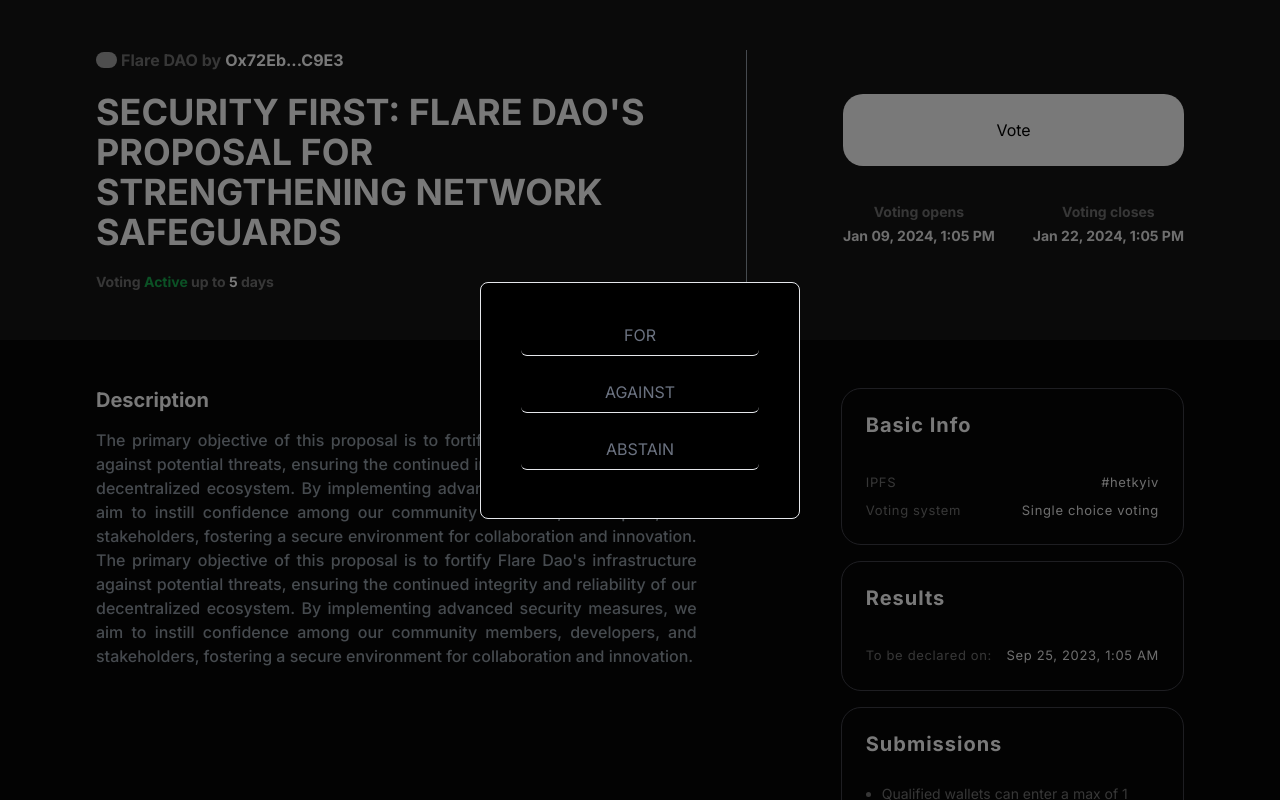
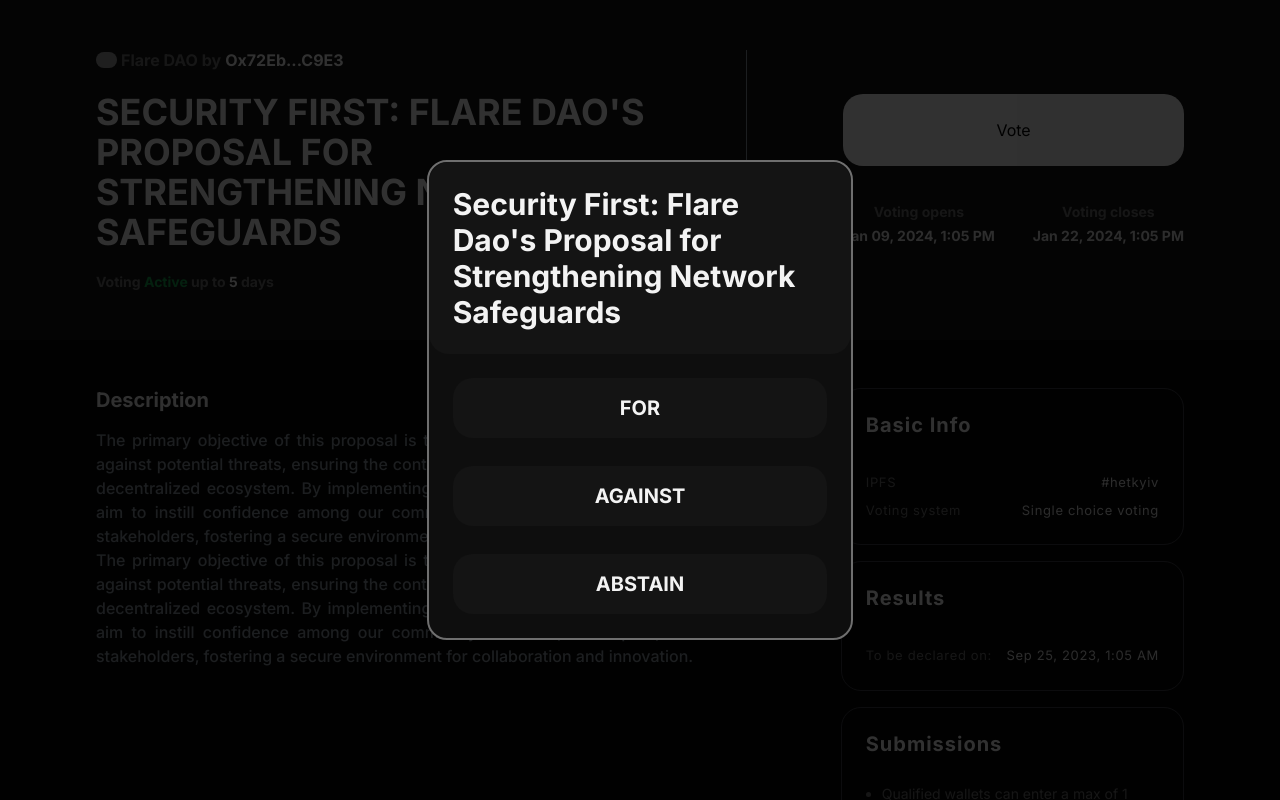
Before and after one commit to aerius-labs/zk-snap-frontend-v2, a Next.js app: page /proposal/1 in a window 1280 px wide. Both pictures are taken after a click on the button "Vote". Built offline with nearby package versions, Linux system fonts and the light colour scheme; grey boxes are pictures that could not be loaded.

Commit message:
feat: completed voting modal

```diff
--- a/src/components/proposalVoting.tsx
+++ b/src/components/proposalVoting.tsx
@@ -47,7 +47,7 @@ const ProposalVoting = () => {
       <hr className='hidden h-60 w-px border-l border-true-gray-700 md:block' />
       <hr className='w-full border-b border-true-gray-700 md:hidden' />
       <div className='flex w-full flex-col gap-5 px-12 py-6 md:w-5/12 md:px-24 md:py-12'>
-        <Vote />
+        <Vote proposalName={proposalName} />
         <div className='flex justify-between text-sm font-bold'>
           <div className='flex flex-col items-center gap-1'>
             <p className='text-true-gray-300'>Voting opens</p>
--- a/src/components/vote.tsx
+++ b/src/components/vote.tsx
@@ -1,21 +1,27 @@
 import { useState } from 'react';
 
-export default function Vote() {
+interface VotingProps {
+  proposalName: string;
+}
+export default function Vote({ proposalName }: VotingProps) {
   const [isVotingModalOpened, setIsVotingModalOpened] = useState(false);
-  const [activeButton, setActiveButton] = useState('');
+  const [activeButton, setActiveButton] = useState<string | null>(null);
 
   const handleOptionClick = (value: string) => {
     setActiveButton(value);
   };
+
   const handleOutsideClick = (e: any) => {
     if (e.target.id === 'modal') {
       setIsVotingModalOpened(false);
     }
   };
+
   const handleVote = () => {
     console.log(activeButton);
     setIsVotingModalOpened(false);
   };
+
   return (
     <div className='mb-4 flex flex-col items-center'>
       <button
@@ -29,15 +35,19 @@ export default function Vote() {
         <div
           id='modal'
           onClick={handleOutsideClick}
-          onKeyDown={handleVote}
-          className='fixed left-0 top-0 flex size-full items-center justify-center bg-black bg-opacity-50'
+          onKeyDown={handleOutsideClick}
+          className='fixed left-0 top-0 flex size-full items-center justify-center bg-black bg-opacity-80'
           role='presentation'
         >
-          <div className='border-custom-purple flex w-3/4 flex-col justify-center rounded-lg border bg-black px-10 py-8 text-center md:w-1/4'>
+          <div className='flex w-5/6 flex-col rounded-[20px] border-2 border-true-gray-300 bg-true-black-700 lg:w-2/6'>
+            <p className='rounded-[20px] bg-true-black-800 p-6 text-3xl font-bold text-true-white-100'>
+              {proposalName}
+            </p>
+            <div className='flex flex-col gap-7 p-6'>
               <button
                 type='button'
                 onClick={() => handleOptionClick('FOR')}
-              className={`font-good-times border-custom-purple mb-4 block cursor-pointer rounded-md border-b p-2 text-gray-500 ${activeButton === 'FOR' ? 'bg-custom-purple text-white' : ''}`}
+                className={`block cursor-pointer rounded-[20px] bg-true-black-800 p-4 text-xl font-bold text-true-white-100 ${activeButton === 'FOR' ? 'bg-true-blue-300' : ''}`}
               >
                 FOR
               </button>
@@ -45,7 +55,7 @@ export default function Vote() {
               <button
                 type='button'
                 onClick={() => handleOptionClick('AGAINST')}
-              className={`font-good-times border-custom-purple mb-4 block cursor-pointer rounded-md border-b p-2 text-gray-500 ${activeButton === 'AGAINST' ? 'bg-custom-purple text-white' : ''}`}
+                className={`block cursor-pointer rounded-[20px] bg-true-black-800 p-4 text-xl font-bold text-true-white-100 ${activeButton === 'AGAINST' ? 'bg-true-blue-300' : ''}`}
               >
                 AGAINST
               </button>
@@ -53,10 +63,20 @@ export default function Vote() {
               <button
                 type='button'
                 onClick={() => handleOptionClick('ABSTAIN')}
-              className={`font-good-times border-custom-purple mb-4 block cursor-pointer rounded-md border-b p-2 text-gray-500 ${activeButton === 'ABSTAIN' ? 'bg-custom-purple text-white' : ''}`}
+                className={`block cursor-pointer rounded-[20px] bg-true-black-800 p-4 text-xl font-bold text-true-white-100 ${activeButton === 'ABSTAIN' ? 'bg-true-blue-300' : ''}`}
               >
                 ABSTAIN
               </button>
+            </div>
+            {activeButton !== null && (
+              <button
+                type='button'
+                onClick={handleVote}
+                className={`block cursor-pointer rounded-b-[20px] bg-true-white-100 p-4 text-3xl font-bold text-true-black-900`}
+              >
+                CONFIRM
+              </button>
+            )}
           </div>
         </div>
       )}
--- a/tailwind.config.ts
+++ b/tailwind.config.ts
@@ -23,6 +23,7 @@ const config: Config = {
         'true-gray-400': '#3D3D45',
         'true-purple-100': '#2A215B',
         'true-gray-200': '#DEDEDE',
+        'true-blue-300': '#3E2D98',
       },
     },
   },
```
Lines whose indentation alone changed are shown as unchanged.
